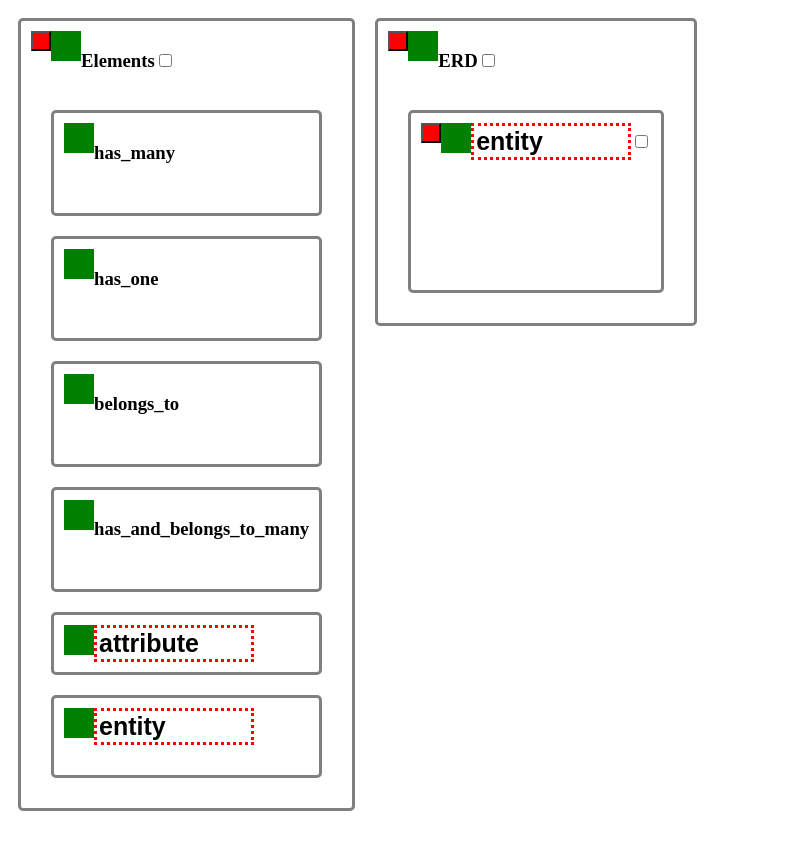
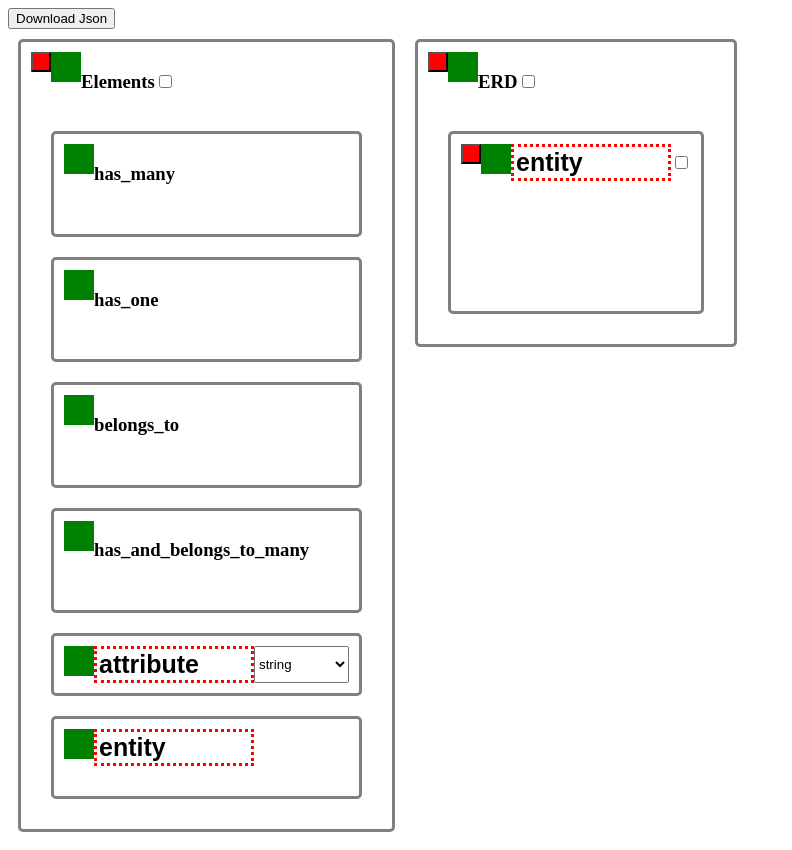
Before and after one commit to ozovalihasan/ead, a React (Create React App) app: page / in a window 1280 px wide. Shown: the whole page, without its empty margins (0-792 px from the left). Before the commit the page ends 829 px from the top, so only its background shows below. Built offline with nearby package versions, Linux system fonts and the light colour scheme.

Commit message:
Add dropdown for attribute type

```diff
--- a/src/AppModel.js
+++ b/src/AppModel.js
@@ -1,3 +1,4 @@
+/* eslint-disable no-param-reassign */
 /* eslint-disable no-console */
 /* eslint-disable react/no-this-in-sfc */
 import React, { useState } from 'react';
@@ -44,7 +45,6 @@ const AppModel = () => {
     if (!data.items[id].factory) {
       const newData = {
         ...data,
-
         items: {
           ...data.items,
           [id]: {
@@ -55,6 +55,21 @@ const AppModel = () => {
       };
       setData(newData);
     }
+  };
+
+  const handleChangeAttribute = (e, id) => {
+    console.warn(e);
+    const newData = {
+      ...data,
+      items: {
+        ...data.items,
+        [id]: {
+          ...data.items[id],
+          value: e.target.value,
+        },
+      },
+    };
+    setData(newData);
   };
 
   const onDragStart = (start) => {
@@ -121,8 +136,37 @@ const AppModel = () => {
     );
   };
 
+  function saveJSON(data, filename) {
+    if (!data) {
+      console.error('No data');
+      return;
+    }
+
+    if (!filename) { filename = 'console.json'; }
+
+    if (typeof data === 'object') {
+      data = JSON.stringify(data, undefined, 4);
+    }
+
+    const blob = new Blob([data], { type: 'text/json' });
+    const e = document.createEvent('MouseEvents');
+    const a = document.createElement('a');
+
+    a.download = filename;
+    a.href = window.URL.createObjectURL(blob);
+    a.dataset.downloadurl = ['text/json', a.download, a.href].join(':');
+    e.initMouseEvent('click', true, false, window, 0, 0, 0, 0, 0, false, false, false, false, 0, null);
+    a.dispatchEvent(e);
+  }
+
   return (
     <div className="App">
+      <button
+        onClick={() => saveJSON(data.items, 'test.json')}
+        type="button"
+      >
+        Download Json
+      </button>
       <DragDropContext
         onDragStart={onDragStart}
         // onDragUpdate={onDragUpdate}
@@ -151,6 +195,7 @@ const AppModel = () => {
                   handleCheck={handleCheck}
                   handleCheckDirection={handleCheckDirection}
                   handleChangeEntity={handleChangeEntity}
+                  handleChangeAttribute={handleChangeAttribute}
                 />
 
                 {provided.placeholder}
--- a/src/Model.js
+++ b/src/Model.js
@@ -12,6 +12,7 @@ const Model = ({
   handleCheck,
   handleCheckDirection,
   handleChangeEntity,
+  handleChangeAttribute,
 }) => (
   <SubContainer
     subdirection={item.subdirection}
@@ -54,6 +55,24 @@ const Model = ({
                     </Title>
                   )}
 
+                {(allItems[id].attribute) && (
+                  <select
+                    value={allItems[id].value}
+                    onChange={(e) => handleChangeAttribute(e, id)}
+                  >
+                    {['primary_key', 'string', 'text', 'integer', 'float', 'decimal', 'datetime', 'timestamp',
+                      'time', 'date', 'binary', 'boolean', 'references'].map((item) => (
+                        <option
+                          key={item}
+                          value={item}
+                        >
+                          {item}
+                        </option>
+                    ))}
+
+                  </select>
+                )}
+
                 {(allItems[id].factory || allItems[id].attribute) || (
                   <input
                     name="isRestrictedDrop"
@@ -87,6 +106,7 @@ const Model = ({
                         handleCheck={handleCheck}
                         handleCheckDirection={handleCheckDirection}
                         handleChangeEntity={handleChangeEntity}
+                        handleChangeAttribute={handleChangeAttribute}
                       />
                       {providedDrop.placeholder}
                     </DropContainer>
--- a/src/modelData.js
+++ b/src/modelData.js
@@ -56,12 +56,13 @@ const modelData = {
     },
     6: {
       content: 'attribute',
+      subItemIds: [],
       attribute: true,
-      subItemIds: [],
       order: 'vertical',
       subdirection: 'column',
       isDropDisabled: true,
       factory: true,
+      value: 'string',
     },
     7: {
       content: 'entity',
```
